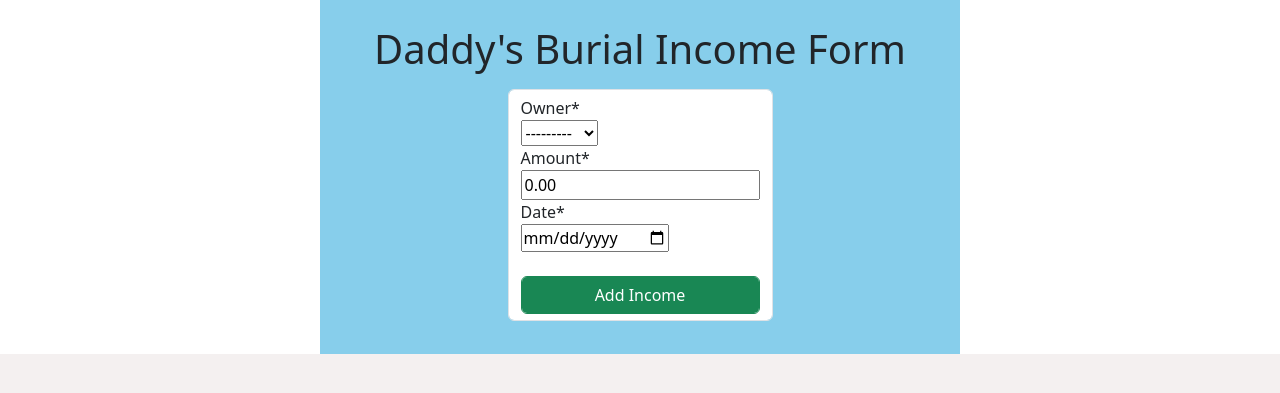
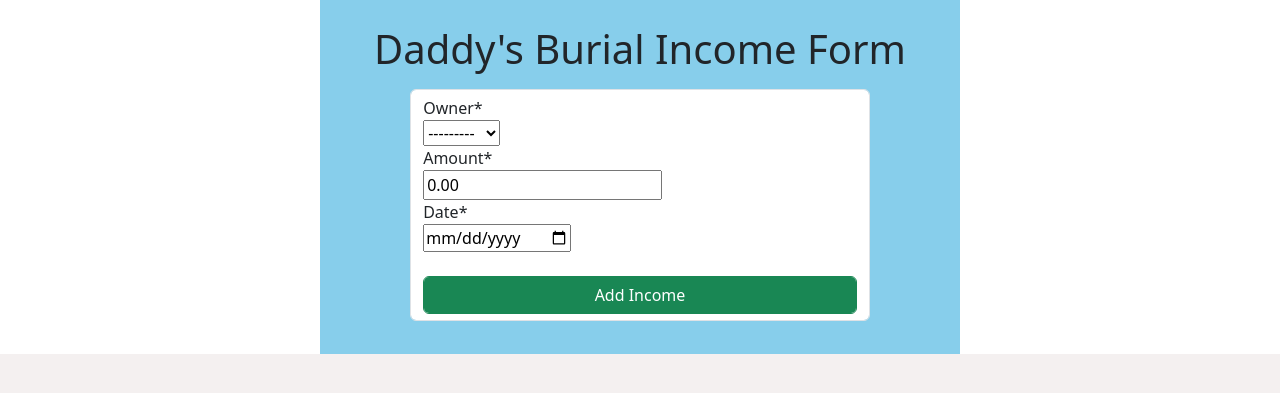
Before and after one commit to Boyombo1/dadsBurial, a Django app: page /finance/addincome/ in a window 1280 px wide. Shown: the part 56-449 px from the top of the page. Run offline with Django 3.2, Linux system fonts and the light colour scheme; the visitor is signed in with stand-in values (Sample User, id 1); data comes from the database, SQL or seed files in the repository; some libraries are stand-ins or nearby versions.

Commit message:
income and expense form modified

```diff
--- a/templates/finance/expence_add.html
+++ b/templates/finance/expence_add.html
@@ -30,7 +30,7 @@
     <div class="container w-50" style="background: Skyblue">
         <h1 style="background: Skyblue">Daddy's Burial Expense Form </h1>
 
-            <div class="form-control-lg" >
+            <div class="form-control-lg col-sm-10" >
             <form method="POST" enctype="multipart/form-data" >
                 <div class="form-item  form-control ">
                     {% csrf_token %}
--- a/templates/finance/income_add.html
+++ b/templates/finance/income_add.html
@@ -30,7 +30,7 @@
     <div class="container w-50" style="background: Skyblue">
         <h1 style="background: Skyblue">Daddy's Burial Income Form </h1>
 
-            <div class="form-control-lg" >
+            <div class=" form-control-lg col-sm-10" >
             <form method="POST" enctype="multipart/form-data" >
                 <div class="form-item  form-control">
                     {% csrf_token %}
```
